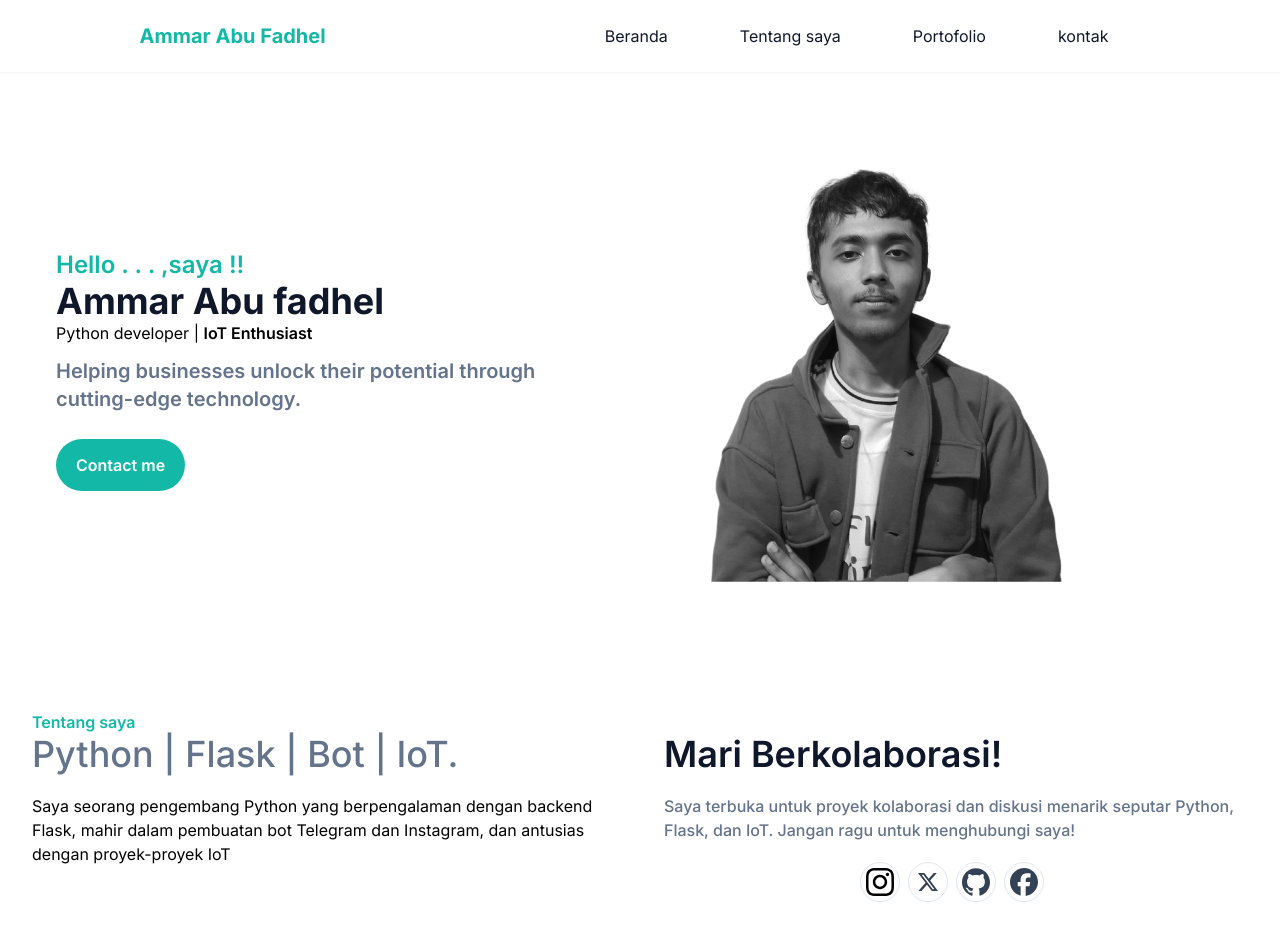
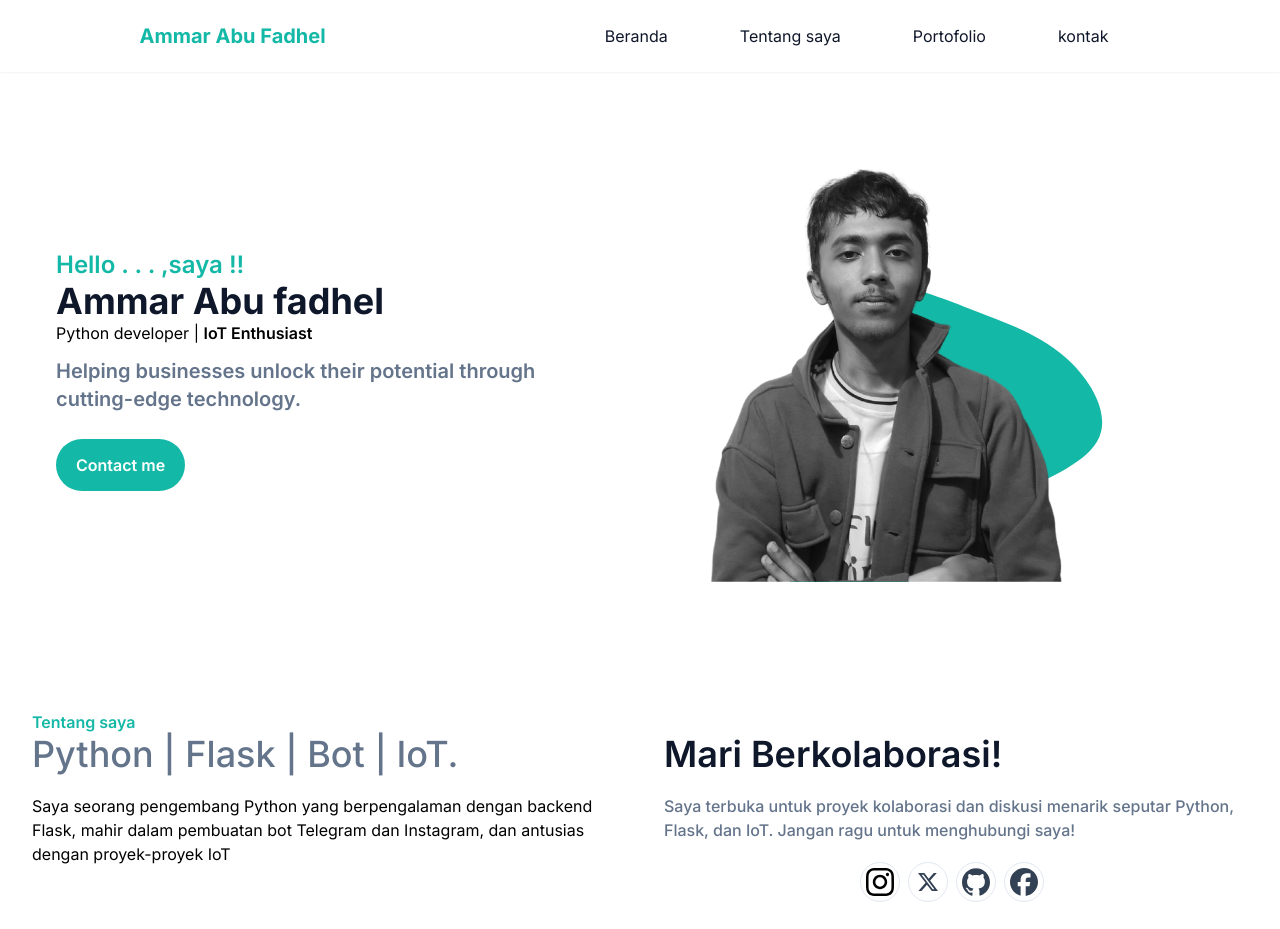
Before and after one commit to marhel28/Portofolio, a website: page index.html in a window 1280 px wide. Shown: the top 929 px of the page. Drawn offline with nearby package versions, Linux system fonts and the light colour scheme.

Commit message:
fix another bug

```diff
--- a/index.html
+++ b/index.html
@@ -74,15 +74,15 @@
                 </div>
 
                 <!-- img -->
-                <div class="w-full self-end px-4 lg:w-1/2">
+                <div class="w-full self-end px-4 lg:w-1/2 overflow-hidden">
                     <div class="mt-8 relative lg:mt-0 lg:right-0 ">
                         <img src="./img/me/fix.png" alt="ammar abu fadhel" class="max-w-full h-auto
                          xl:grayscale xl:hover:grayscale-0 transition-all ease-in-out duration-300 cursor-pointer">
-                        <!-- <span class="absolute -bottom-10 md:scale-125 -z-10 rotate-90 left-1/2 -translate-x-1/2">
+                        <span class="absolute -bottom-16  md:scale-125 -z-10 rotate-90 left-1/2 -translate-x-1/2">
                             <svg viewBox="0 0 200 200" width="400" height="400" xmlns="http://www.w3.org/2000/svg">
                                 <path fill="#14B8A6" d="M18.2,-27.9C23.8,-17,28.6,-11.5,39.6,0.5C50.7,12.5,67.9,30.8,67.4,45.6C66.8,60.3,48.4,71.4,31.3,71.2C14.2,71.1,-1.7,59.7,-19.2,53.1C-36.7,46.6,-55.9,45,-61.9,35.3C-67.9,25.7,-60.7,8.1,-54.9,-7C-49.1,-22.2,-44.6,-35,-35.6,-45.2C-26.7,-55.4,-13.4,-63.1,-3.5,-58.9C6.3,-54.7,12.7,-38.7,18.2,-27.9Z" transform="translate(100 100)" />
                             </svg>
-                        </span> -->
+                        </span>
                     </div>
                 </div>
             </div>
```
Also changed, not shown: src/output.css.
